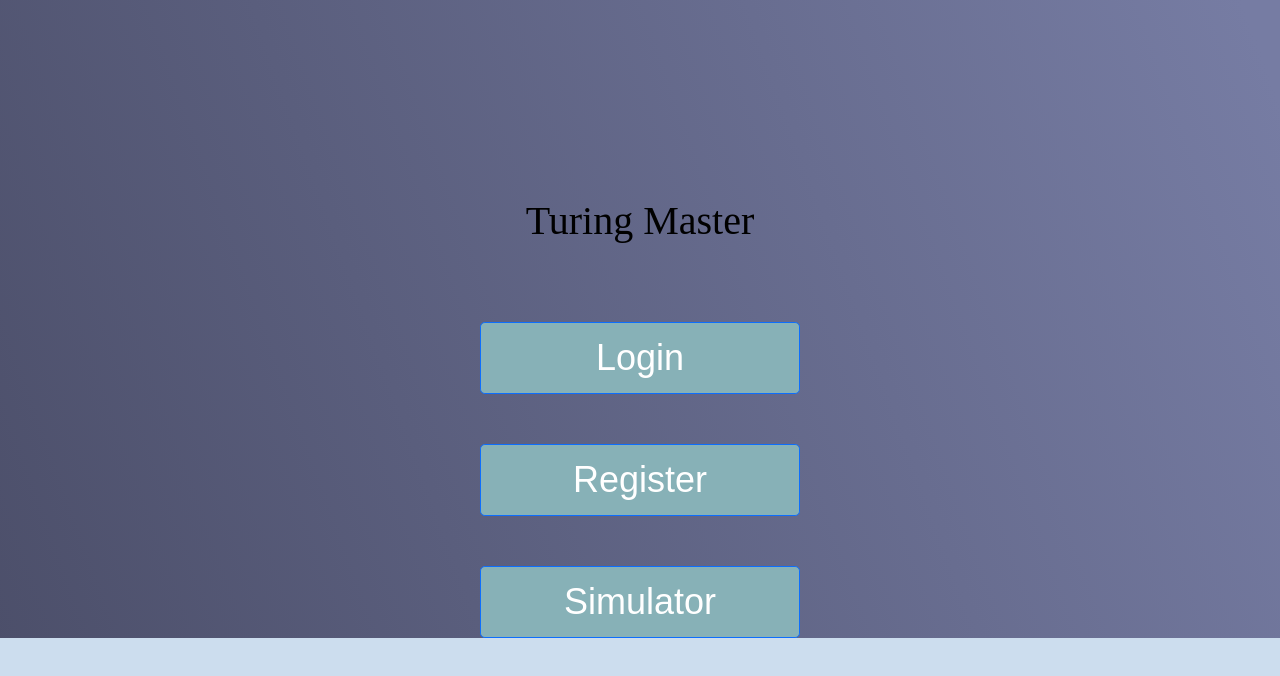
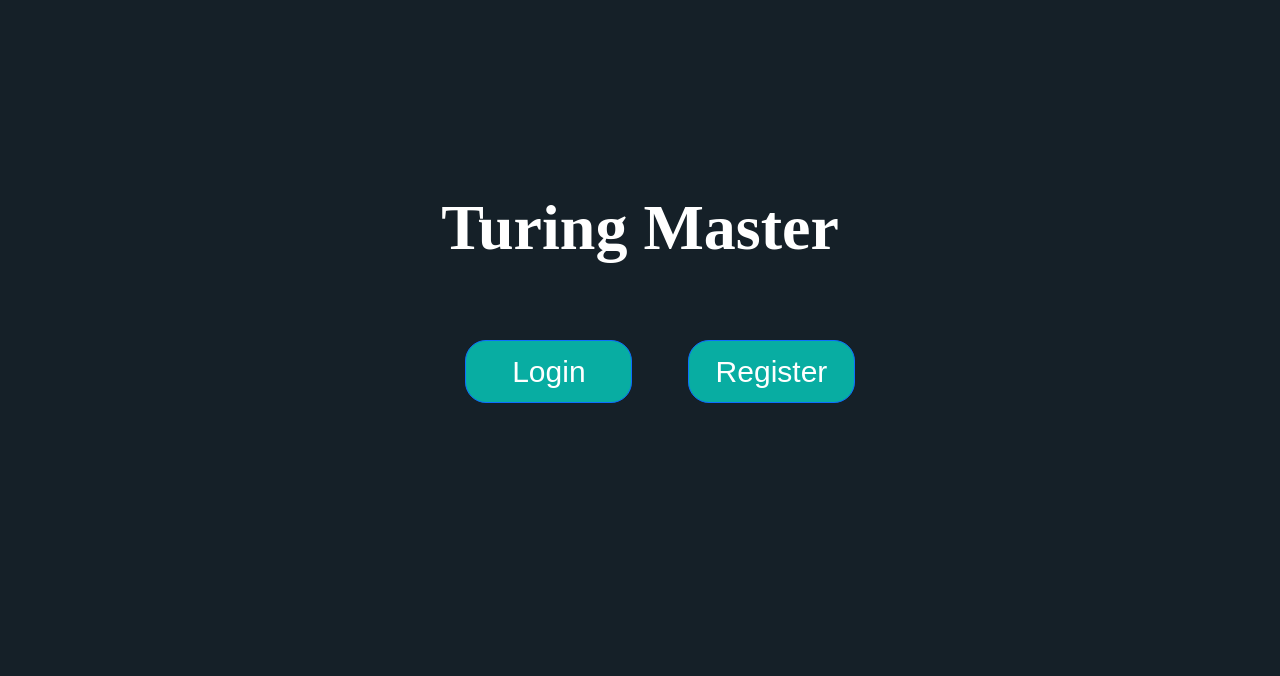
Before and after one commit to ExotronicDev/Turing-Master, a React (Create React App) app in the folder App/view/: page / in a window 1280 px wide. Shown: the top 676 px of the page. Built offline with nearby package versions, Linux system fonts and the light colour scheme.

Commit message:
Home retocado

```diff
--- a/App/view/src/App.css
+++ b/App/view/src/App.css
@@ -1,7 +1,21 @@
-.App{
-	background: #cde no-repeat center center fixed;
+.App {
 	width: 100%; /* 100vw */
 	height: 100vh;
+	background: #152028 no-repeat center center fixed;
+	background-size: 400% 400% cover;
+}
+
+.App button {
+	color: #ffffff;
+	background-color: #08ADA2;
+	font-weight: 500;
+	border-radius: 0.7em;
+}
+
+#container {
+    top: 0;
+    position: absolute;
+    margin-top: 20px;
 }
 
 /*
--- a/App/view/src/Views/Home.js
+++ b/App/view/src/Views/Home.js
@@ -4,7 +4,9 @@ class Home extends Component {
 	render() {
 		return (
 			<div className="Home">
-				<p className="titulo">Turing Master</p>
+				<div id="container">
+					<p className="title">Turing Master</p>
+					<div id="options">
 						<form action="/login">
 							<button
 								id="login"
@@ -25,16 +27,8 @@ class Home extends Component {
 								Register{" "}
 							</button>
 						</form>
-				<form action="/TuringMachine">
-					<button
-						id="TMachine"
-						type="submit"
-						className="btn btn-primary btn-lg"
-					>
-						{" "}
-						Simulator{" "}
-					</button>
-				</form>
+					</div>
+				</div>
 			</div>
 		);
 	}
--- a/App/view/src/index.css
+++ b/App/view/src/index.css
@@ -1,58 +1,46 @@
+/*-----------------Home----------------- */
+
 .Home {
-    background: linear-gradient(
-        69.9deg,
-        rgb(76, 79, 106) 3.2%,
-        rgb(118, 124, 163) 97.6%
-    ) no-repeat center center fixed;
-    background-size: 400% 400% cover;
     margin: auto;
-    text-align: center;
-	background-attachment: fixed;
+	text-align: center;
+	align-items: center;
+	justify-content: center;
+	display: flex;
+	flex-direction: column;
 }
 
 .Home button {
-	width: 25%;
-	background-color: #87b1b7;
+	width: 75%;
 	position: relative;
+	flex-direction: row;
+	margin: 6vh;
+	font-family: "Arial";
+	font-style: normal;
+	font-weight: 400;
+	font-size: 30px;
 }
 
-.Home p {
+.Home .title {
 	position: relative;
-	width: 471wh;
-	height: 7vh;
-	top: 200px;
+	margin-top: 20vh;
 
 	font-family: "Lucida Handwriting"; /*Papyrus, Lucida Handwriting, Courier New */
 	font-style: normal;
-	font-weight: 500;
-	font-size: 40px;
-	line-height: 41px;
-	text-align: center;
+	font-weight: 600;
+	font-size: 4em;
 
-	color: #000000;
+	color: white;
 }
 
-.Home button {
-	font-family: "Arial";
-	font-style: normal;
-	font-weight: 400;
-	font-size: 36px;
-	text-align: center;
-
-	color: #ffffff;
+.Home #options {
+	display: flex;
 }
 
-.Home #login {
-	top: 250px;
+.Home #options form {
+	width: 50%;
 }
 
-.Home #register {
-	top: 300px;
-}
-
-.Home #TMachine {
-	margin-top: 350px;
-}
+/*-----------------Register----------------- */
 
 .Register {
 	background: linear-gradient(to top, #09203f 0%, #537895 100%);
@@ -89,19 +77,9 @@
   color: white;
 }
 
+/*-----------------Login----------------- */
+
 .Login {
-	width: 100%;
-	height: 100vh;
-	background: linear-gradient(
-		89.5deg,
-		rgb(4, 29, 55) -0.1%,
-		rgb(2, 67, 135) 25.1%,
-		rgb(28, 133, 243) 49.6%,
-		rgb(115, 181, 250) 74.5%,
-		rgb(214, 239, 253) 99.3%
-	);
-	opacity: 0.9;
-	background-size: 400% 400%;
 	text-align: center;
 	align-items: center;
 	justify-content: center;
@@ -110,7 +88,7 @@
 }
 
 .Login label {
-	color: black;
+	color: white;
 	font-weight: 500;
 }
 
@@ -142,21 +120,22 @@
 	align-items: center;
 }
 
+.Login .form-check-input:checked {
+    background-color: #08ADA2;
+}
+
 .Login #teacher-label {
-	font-weight: 100;
+	font-weight: 400;
 	float: left;
 	padding-left: 6.5%;
 }
 
 .Login #container {
-    top: 0;
-    position: absolute;
-    margin-top: 20px;
+	margin-top: 20vh;
 }
 
 .Login #title {
 	position: relative;
-	width: 471wh;
 	height: 7vh;
 
 	font-family: "Times New Roman";
@@ -170,7 +149,7 @@
 }
 
 .Login #loginbox {
-    background: #cde;
+    background: rgb(90, 101, 111);
     box-shadow: 0 0 4px #000000;
     border-radius: 4px;
     overflow: hidden !important;
@@ -183,40 +162,35 @@
 	margin-top: 5px;
 }
 
+/*-----------------MainView----------------- */
+
 .MainView {
-	width: 100%;
-	height: 100vh;
-	background: linear-gradient(179.2deg, rgb(21, 21, 212) 0.9%, rgb(53, 220, 243) 95.5%) no-repeat center center fixed;
-	background-size: 400% 400% cover;
 	margin: auto;
 	text-align: center;
 }
 
 .MainView p {
 	position: relative;
-	width: 471wh;
+	margin-top: 10vh;
 	height: 7vh;
-	top: 200px;
 
 	font-family: "Lucida Handwriting"; /*Papyrus, Lucida Handwriting, Courier New */
 	font-style: normal;
 	font-weight: 500;
-	font-size: 40px;
-	line-height: 41px;
-	text-align: center;
+	font-size: 2em;
 
-	color: #000000;
+	color: white;
 }
 
 .MainView button {
+	width: 50%;
+	position: relative;
+	flex-direction: row;
+	margin: 3vh;
 	font-family: "Arial";
 	font-style: normal;
 	font-weight: 400;
 	font-size: 36px;
-	text-align: center;
-	background-color: #6c16bd;
-
-	color: #ffffff;
 }
 
 .MainView #newmachine {
```
Lines whose indentation alone changed are shown as unchanged.
